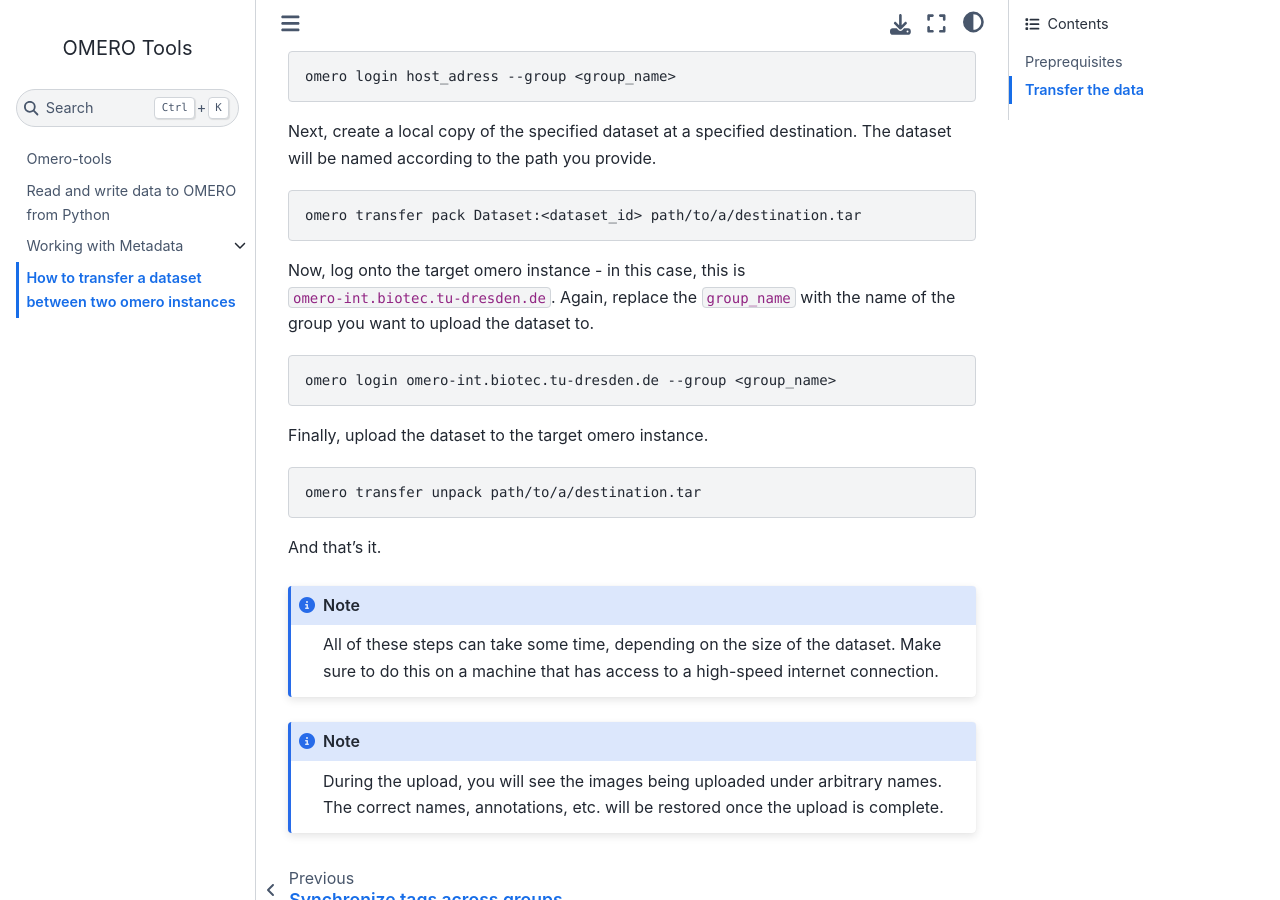
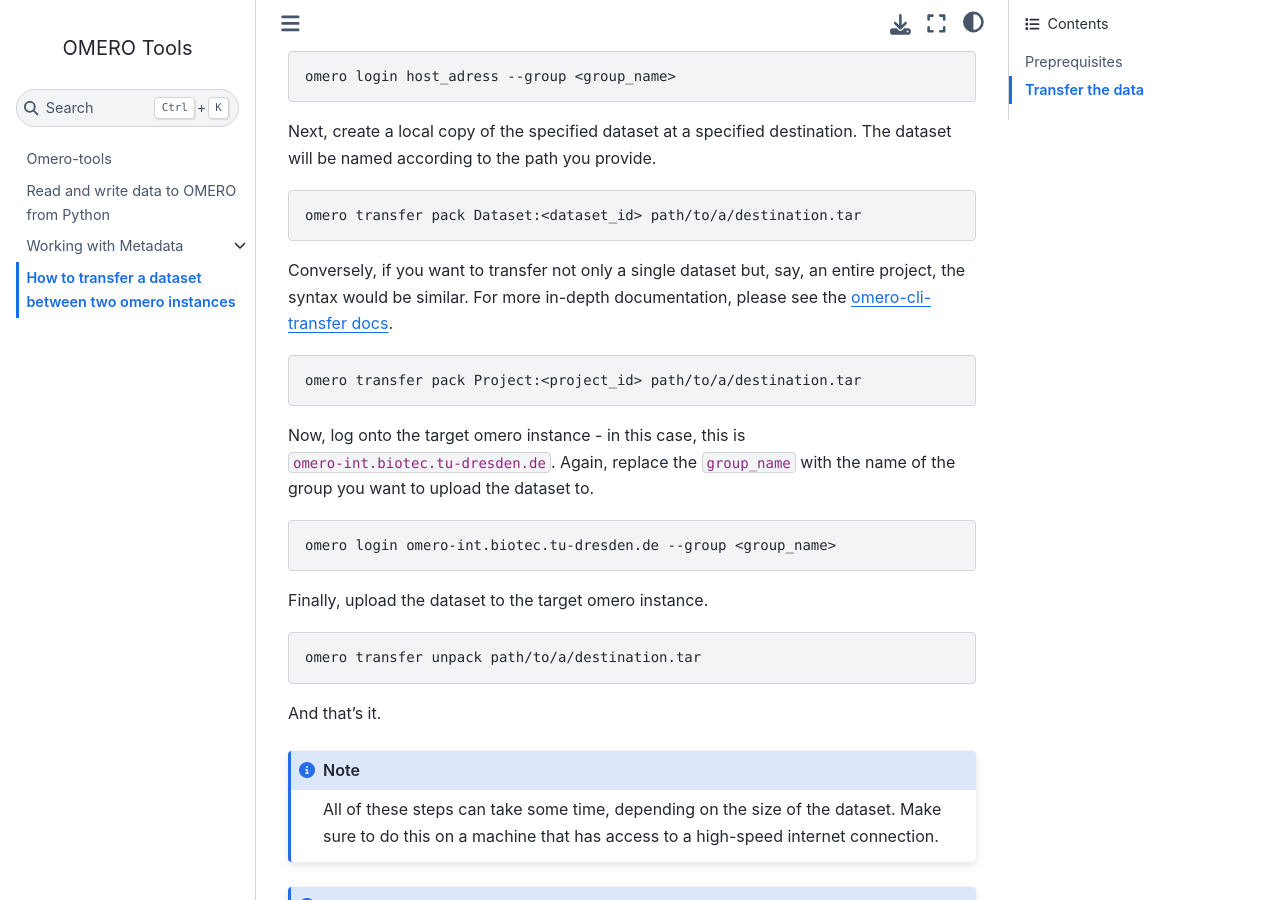
Before and after one commit to BiAPoL/omero-tools, a Jupyter Book: the page built from docs/instructions/transfer_dataset.md, in a window 1280 px wide and 900 px high, scrolled down 738 px. Built offline with Jupyter Book 1.0.4 settings and Sphinx 7.4.7 and the Sphinx Book theme 1.1.4, drawn with Linux system fonts in a browser that asks for light colours.

Commit message:
add more infos on how to transfer projects

````diff
--- a/docs/instructions/transfer_dataset.md
+++ b/docs/instructions/transfer_dataset.md
@@ -30,6 +30,12 @@
 omero transfer pack Dataset:<dataset_id> path/to/a/destination.tar
 ```
 
+Conversely, if you want to transfer not only a single dataset but, say, an entire project, the syntax would be similar. For more in-depth documentation, please see the [omero-cli-transfer docs](https://github.com/ome/omero-cli-transfer).
+
+```bash
+omero transfer pack Project:<project_id> path/to/a/destination.tar
+```
+
 Now, log onto the target omero instance - in this case, this is `omero-int.biotec.tu-dresden.de`. Again, replace the `group_name` with the name of the group you want to upload the dataset to.
 
 ```bash
````
